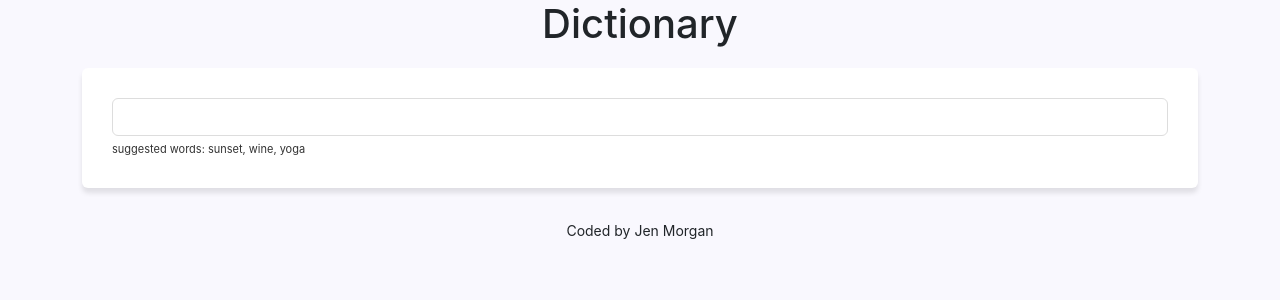
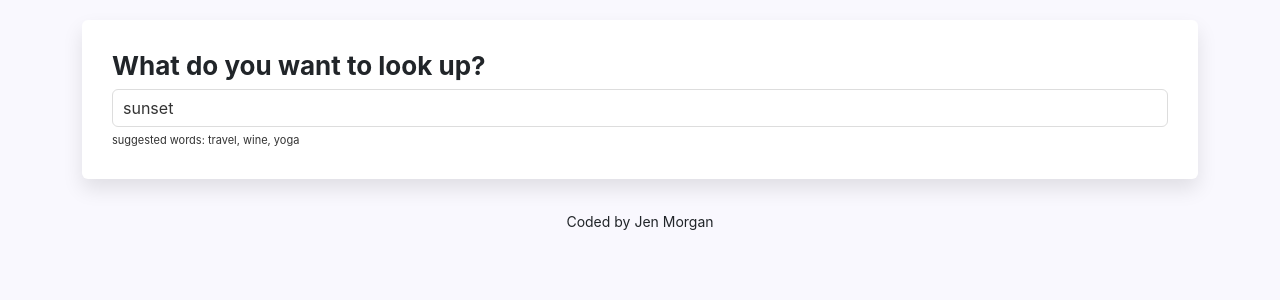
Before and after one commit to jenhmo/dictionary-project, a React (Create React App) app: page / in a window 1280 px wide. Shown: the top 300 px of the page. Built offline with nearby package versions, Linux system fonts and the light colour scheme; no server answers.

Commit message:
added component css

```diff
--- a/src/App.js
+++ b/src/App.js
@@ -7,9 +7,8 @@ export default function App() {
       <div className="container">
       <header className="App-header">
       </header>
-      <h1 className="text-center">Dictionary</h1>
       <main>
-        <Dictionary />
+        <Dictionary defaultKeyword="sunset" />
       </main>
       <footer className="App-footer">
         <small>
--- a/src/Dictionary.css
+++ b/src/Dictionary.css
@@ -1,8 +1,14 @@
+.Dictionary h1{
+    font-size: 26px;
+    font-weight: bold;
+    margin-bottom: 20x;
+}
+
 .Dictionary section{
     background: white;
     padding: 30px;
     border-radius: 6px;
-    box-shadow: 0 5px 5px rgba(0,0,0,0.1);
+    box-shadow: 0 10px 20px rgba(0,0,0,0.1);
     margin: 20px 0;
 }
 
--- a/src/Dictionary.js
+++ b/src/Dictionary.js
@@ -3,8 +3,8 @@ import Results from "./Results";
 import React, { useState } from "react";
 import "./Dictionary.css";
 
-export default function Dictionary() {
-    let [keyword, setKeyword] = useState("sunset");
+export default function Dictionary(props) {
+    let [keyword, setKeyword] = useState(props.defaultKeyword);
     let [results, setResults] =useState(null);
     let [loaded, setLoaded] = useState(false);
 
@@ -34,11 +34,13 @@ export default function Dictionary() {
     return (
         <div className="Dictionary">
             <section>
+                <h1>What do you want to look up?</h1>
             <form onSubmit={handleSubmit}>
-                <input type="search" onChange={handleKeywordChange} />
+                <input type="search" onChange={handleKeywordChange}
+                defaultValue={props.defaultKeyword}/>
                 </form>
                 <div className="hint">
-                    suggested words: sunset, wine, yoga
+                    suggested words: travel, wine, yoga
                 </div>
                 </section>
                 <Results results={results} />
--- /dev/null
+++ b/src/Meaning.css
@@ -0,0 +1,10 @@
+.Meaning h3{
+font-size: 24px;
+line-height: 1.5;
+font-weight: bold;
+}
+
+.Meaning .example{
+    color: #70757a;
+    font-style: italic;
+}
--- a/src/Meaning.js
+++ b/src/Meaning.js
@@ -1,5 +1,6 @@
 import React from "react";
 import Synonyms from "./Synonyms";
+import "./Meaning.css";
 
 export default function Meaning(props){
 return (
@@ -9,15 +10,13 @@ return (
         {props.meaning.definitions.map(function(definition, index) {
         return(
             <div key={index}>
-                <p>
-                    <strong>Definition: </strong>
+                <div className="definition">
                 {definition.definition}
-                <br/>
-                <strong>Example: </strong>
-                <em>{definition.example}</em>
-                <br/>
+                </div>
+                <div className="example">
+                {definition.example}
+                </div>
                 <Synonyms synonyms={definition.synonyms} />
-                </p>
                 </div>
         );
         })}
--- /dev/null
+++ b/src/Phonetic.css
@@ -0,0 +1,23 @@
+.Phonetic{
+    margin: 20px 0;
+}
+
+.Phonetic a{
+    border: 1px solid #ddd;
+    text-decoration: none;
+    padding: 10px 20px;
+    border-radius: 20px;
+    font-size: 12px;
+    font-weight: bold;
+    margin-right: 10px;
+    transition: all 150ms ease-in-out;
+}
+
+.Phonetic a:hover{
+    background: #9670f4;
+    color: white;
+}
+
+.Phonetic .text{
+    opacity: 0.7;
+}
--- a/src/Phonetic.js
+++ b/src/Phonetic.js
@@ -1,4 +1,5 @@
 import React from "react";
+import "./Phonetic.css";
 
 export default function Phonetic(props){
     return (
@@ -6,8 +7,7 @@ export default function Phonetic(props){
             <a href={props.phonetic.audio} target="_blank" rel="noreferrer">
                 Listen
             </a>
-            <br />
-            {props.phonetic.text}
+            <span className="text">{props.phonetic.text} </span>
         </div>
     );
 }
--- /dev/null
+++ b/src/Synonyms.css
@@ -0,0 +1,10 @@
+.Synonyms{
+    margin: 20px 0 0;
+    padding: 0;
+}
+.Synonyms li{
+    font-size: 13px;
+    display: inline-block;
+    padding-right: 10px;
+    line-height: 1;
+}
--- a/src/Synonyms.js
+++ b/src/Synonyms.js
@@ -1,4 +1,5 @@
 import React from "react";
+import "./Synonyms.css";
 
 export default function Synonyms(props){
     if(props.synonyms) {
```
